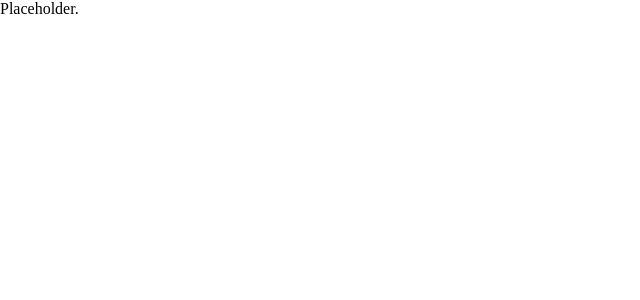
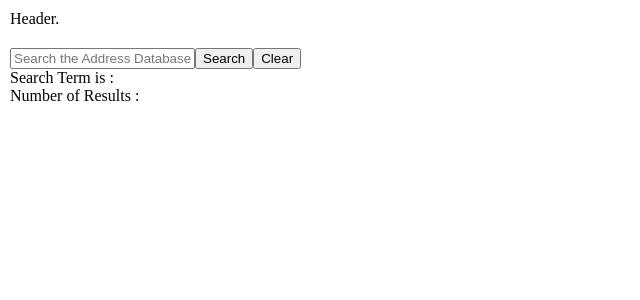
Before and after one commit to seapagan/uprn-mangle, a React (Create React App) app in the folder frontend/: page / in a window 1280 px wide. Shown: the top 300 px of the page, without its empty margins (0-640 px from the left). Built offline with nearby package versions, Linux system fonts and the light colour scheme.

Commit message:
Basic working, totally unstyled, front end

```diff
--- a/frontend/package.json
+++ b/frontend/package.json
@@ -2,6 +2,7 @@
   "name": "frontend",
   "version": "0.1.0",
   "private": true,
+  "proxy": "http://127.0.0.1:8000",
   "dependencies": {
     "@testing-library/jest-dom": "^5.11.4",
     "@testing-library/react": "^11.1.0",
--- a/frontend/src/components/App.js
+++ b/frontend/src/components/App.js
@@ -1,7 +1,14 @@
 import "../css/app.css";
+import Header from "./Header";
+import Search from "./Search";
 
 function App() {
-  return <div>Placeholder.</div>;
+  return (
+    <>
+      <Header />
+      <Search />
+    </>
+  );
 }
 
 export default App;
--- /dev/null
+++ b/frontend/src/components/Header.js
@@ -0,0 +1,9 @@
+import React from "react";
+
+import "../css/header.css";
+
+const Header = () => {
+  return <div className="header-container">Header.</div>;
+};
+
+export default Header;
--- /dev/null
+++ b/frontend/src/components/Search.js
@@ -0,0 +1,18 @@
+import React, { useState } from "react";
+
+import "../css/search.css";
+import SearchBox from "./SearchBox";
+import SearchResults from "./SearchResults";
+
+const Search = () => {
+  const [searchString, setSearchString] = useState("");
+
+  return (
+    <div className="search-container">
+      <SearchBox setSearchString={setSearchString} />
+      <SearchResults searchString={searchString} />
+    </div>
+  );
+};
+
+export default Search;
--- /dev/null
+++ b/frontend/src/components/SearchBox.js
@@ -0,0 +1,38 @@
+import React, { useState } from "react";
+
+const SearchBox = ({ setSearchString }) => {
+  const [searchTerm, setSearchTerm] = useState("");
+
+  const search = e => {
+    e.preventDefault();
+    if (!searchTerm) return;
+    setSearchString(searchTerm);
+    console.log(searchTerm);
+  };
+
+  const clearSearchBox = e => {
+    e.preventDefault();
+    setSearchTerm("");
+    setSearchString("");
+  };
+
+  return (
+    <div>
+      <form>
+        <input
+          type="text"
+          placeholder="Search the Address Database"
+          value={searchTerm}
+          onChange={e => setSearchTerm(e.target.value)}
+        />
+
+        <button type="submit" onClick={search}>
+          Search
+        </button>
+        <button onClick={clearSearchBox}>Clear</button>
+      </form>
+    </div>
+  );
+};
+
+export default SearchBox;
--- /dev/null
+++ b/frontend/src/components/SearchResults.js
@@ -0,0 +1,36 @@
+import React, { useState, useEffect } from "react";
+
+const SearchResults = ({ searchString }) => {
+  // in here we will do the actual search, using the 'searchString' variable
+  // passed into us.
+
+  const baseURL = "/api/v1/";
+
+  const [searchResults, setSearchResults] = useState({ results: [] });
+
+  useEffect(() => {
+    if (searchString) {
+      const searchURL = baseURL + "search/?q=" + encodeURI(searchString);
+      fetch(searchURL)
+        .then(response => response.json())
+        .then(data => setSearchResults(data));
+    }
+  }, [searchString]);
+
+  return (
+    <>
+      <div>Search Term is : {searchString}</div>
+      <div>Number of Results : {searchResults.count}</div>
+      {console.log(searchResults)}
+      {searchResults.results.map((result, index) => (
+        <div key={index}>
+          {index + 1} : {result.uprn}, {result.full_address},
+          {result.x_coordinate}, {result.y_coordinate}, {result.latitude},
+          {result.longitude}
+        </div>
+      ))}
+    </>
+  );
+};
+
+export default SearchResults;
--- /dev/null
+++ b/frontend/src/css/header.css
@@ -0,0 +1,3 @@
+.header-container {
+  padding: 10px;
+}
--- /dev/null
+++ b/frontend/src/css/search.css
@@ -0,0 +1,3 @@
+.search-container {
+  padding: 10px;
+}
```
